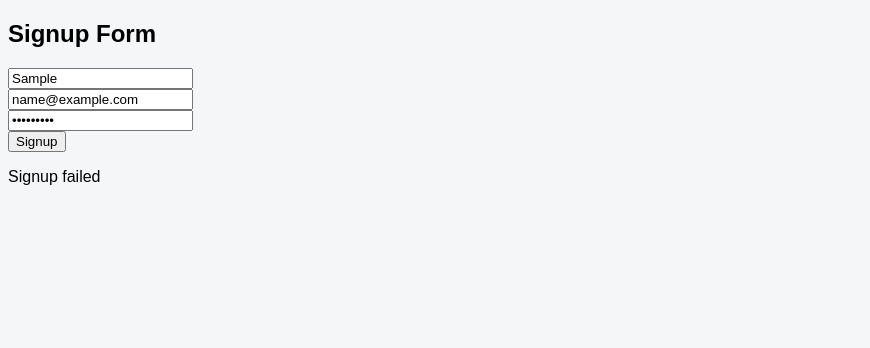
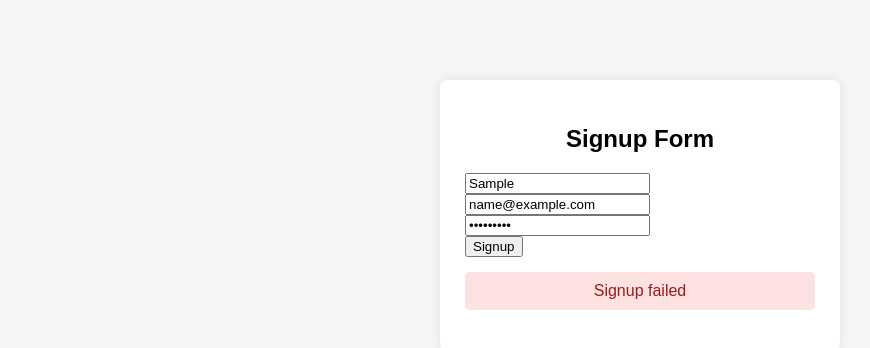
Before and after one commit to akashsharmaclicks-learningaccount/signup-app, a React (Create React App) app in the folder frontend/: page / in a window 1280 px wide. Both pictures are taken after typing "Sample", "name@example.com", "Sample123" into the empty fields and a click on the button "Signup". Shown: the top 348 px of the page, without its empty margins (0-870 px from the left). Built offline with nearby package versions, Linux system fonts and the light colour scheme; no server answers.

Commit message:
Improved state handeling for success and error.

```diff
--- a/frontend/src/components/SignupForm.jsx
+++ b/frontend/src/components/SignupForm.jsx
@@ -9,6 +9,7 @@
   });
 
   const [message, setMessage] = useState("");
+  const [isError, setIsError] = useState(false);
 
   const handleChange = (e) => {
     setFormData({
@@ -24,13 +25,15 @@
       const res = await signupUser(formData);
       setMessage(res.data.message);
       setFormData({ name: "", email: "", password: "" });
+      setIsError(false);
     } catch (error) {
       setMessage(error.response?.data?.error || "Signup failed");
+      setIsError(true);
     }
   };
 
   return (
-    <div>
+    <div className="signup-container">
       <h2>Signup Form</h2>
 
       <form onSubmit={handleSubmit}>
@@ -61,7 +64,11 @@
         <button type="submit">Signup</button>
       </form>
 
-      {message && <p>{message}</p>}
+      {message && (
+        <p className={isError ? "error-message" : "success-message"}>
+          {message}
+        </p>
+      )}
     </div>
   );
 };
```
